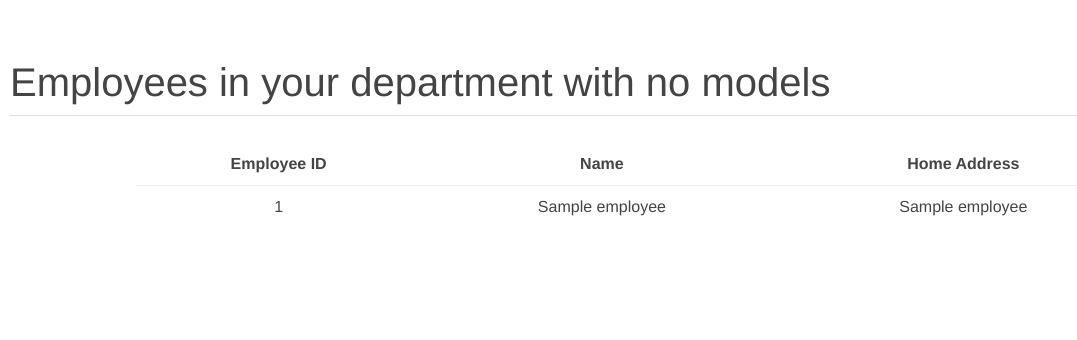
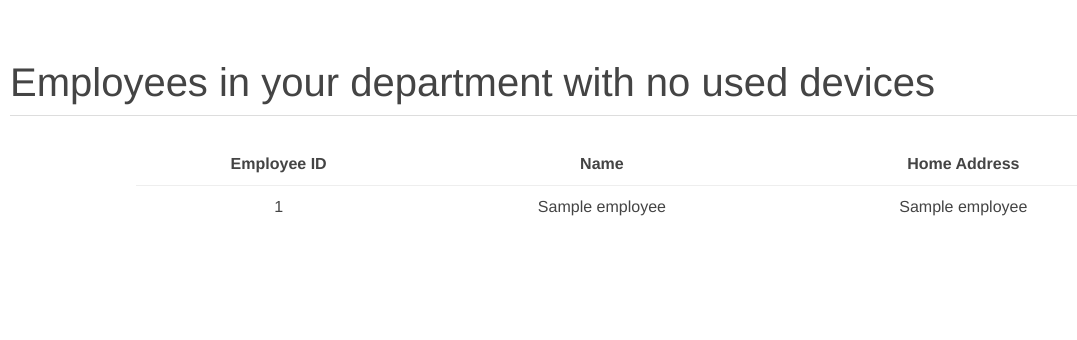
Before and after one commit to mospy26/Database-Application-Programming, a Flask app: template templates/zero_models.html in a window 1280 px wide. Shown: the part 80-420 px from the top of the page, without its empty margins (0-1077 px from the left). Run offline with Flask 2, Linux system fonts and the light colour scheme; the template is opened without the code that fills it: most values are stand-ins (such as "Sample title", 1, 10 or a date in 2020); parts of the project's set-up code (start-up, migrations or seed data) failed here and were passed over.

Commit message:
changed page title

```diff
--- a/templates/zero_models.html
+++ b/templates/zero_models.html
@@ -1,7 +1,7 @@
 {% include 'top.html' %}
 <div class="content">
     <div class="container">
-        <h1 class="title">Employees in your department with no models</h1>
+        <h1 class="title">Employees in your department with no used devices</h1>
         <table class = "styled">
          <thead>
              <tr>
```
